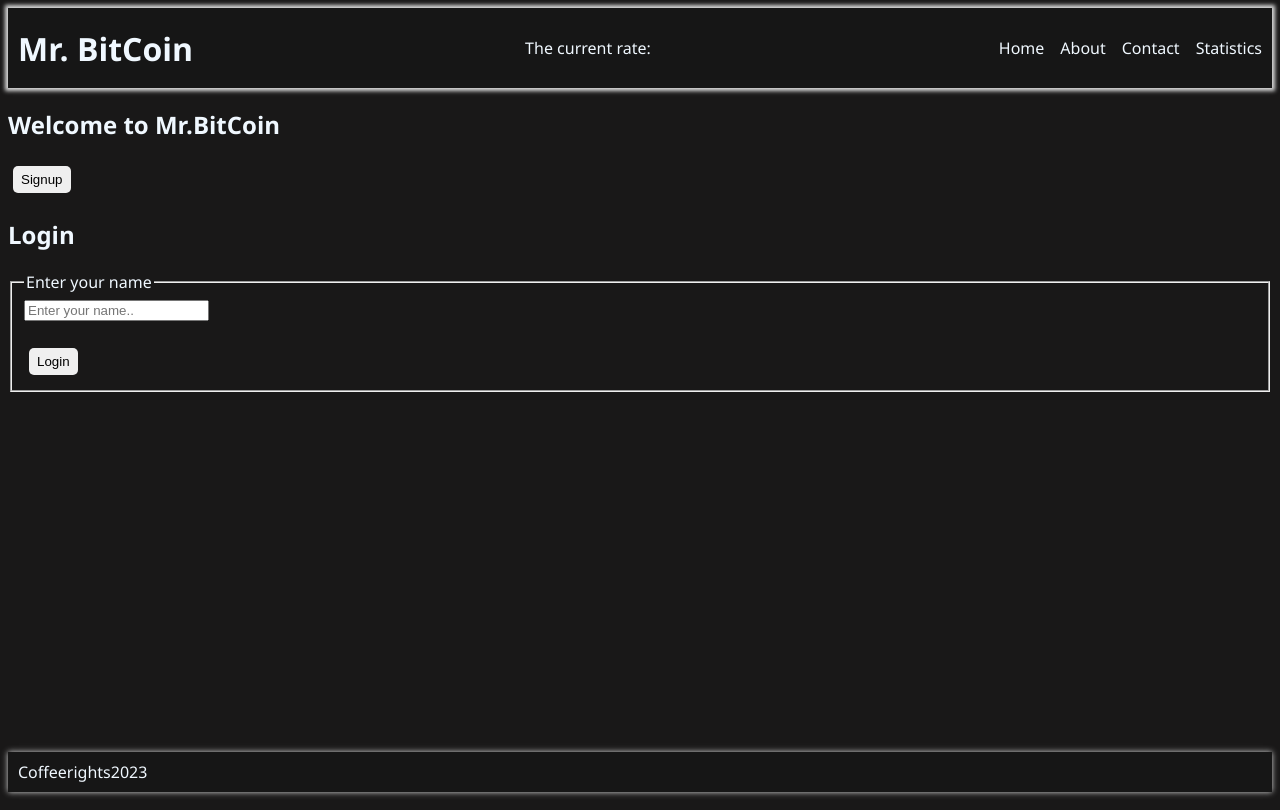
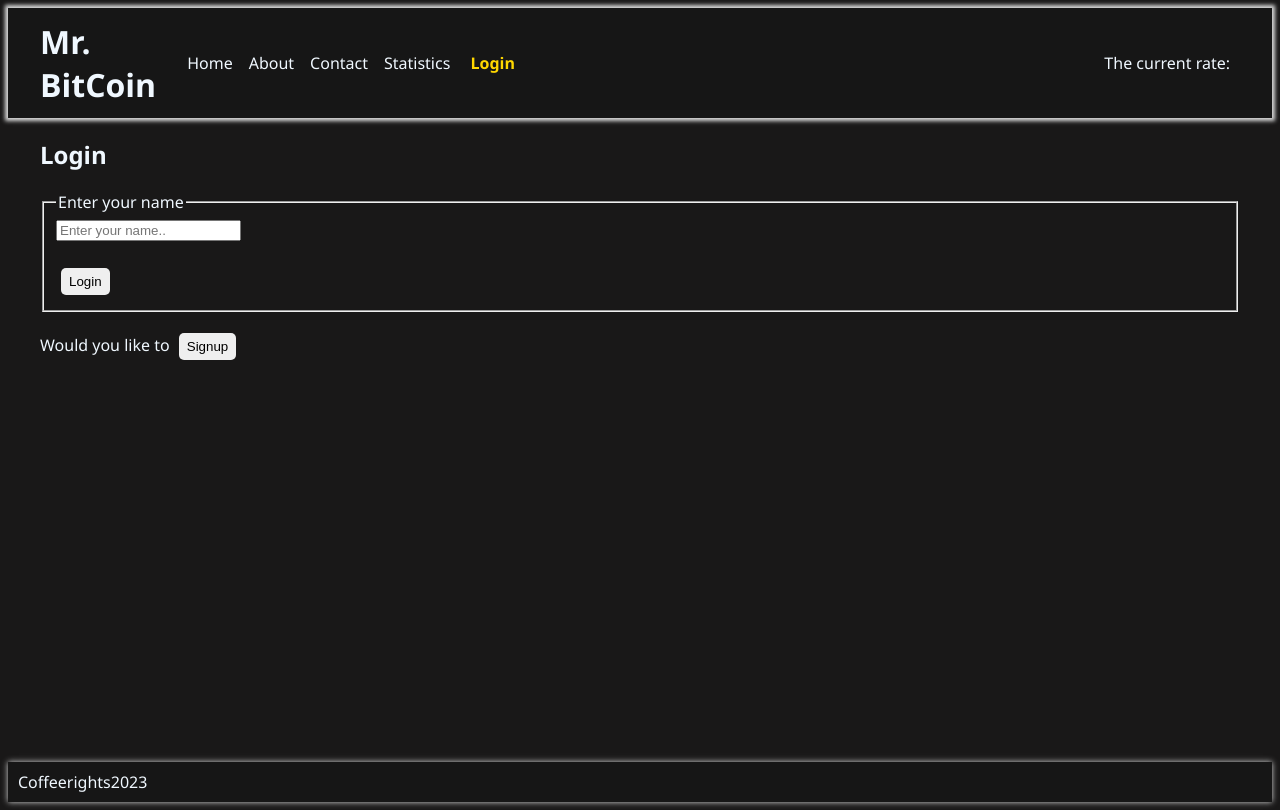
Before and after one commit to BatelKat96/Mr.BitCoin, a Vue app: page / in a window 1280 px wide. Built offline with nearby package versions, Linux system fonts and the light colour scheme; no server answers.

Commit message:
Create layout

```diff
--- a/src/App.vue
+++ b/src/App.vue
@@ -1,3 +1,12 @@
+
+<template>
+  <AppHeader />
+  <main class="main-container">
+    <RouterView />
+  </main>
+  <AppFooter />
+  <UserMsg />
+</template>
 <script>
 import AppHeader from "@/cmps/app-header.vue";
 import AppFooter from "@/cmps/app-footer.vue";
@@ -11,15 +20,6 @@ export default {
   },
 };
 </script>
-
-<template>
-  <AppHeader />
-  <main>
-    <RouterView />
-  </main>
-  <AppFooter />
-  <UserMsg />
-</template>
 
 <style scoped>
 main {
--- /dev/null
+++ b/src/assets/style/basic/_layout.scss
@@ -0,0 +1,27 @@
+.main-container {
+    display: grid;
+    grid-template-columns: 20px 1fr 20px;
+
+    >* {
+        grid-column: 2;
+
+        &.full {
+            grid-column: 1 /-1;
+        }
+    }
+
+    @include for-narrow-layout {
+        grid-template-columns:
+            minmax(20px, 1fr) minmax(auto, $mobile-breakpoint) minmax(20px, 1fr);
+    }
+
+    @include for-normal-layout {
+        grid-template-columns:
+            minmax(20px, 1fr) minmax(auto, $narrow-breakpoint) minmax(20px, 1fr);
+    }
+
+    @include for-wide-layout {
+        grid-template-columns:
+            minmax(20px, 1fr) minmax(auto, $normal-breakpoint) minmax(20px, 1fr);
+    }
+}
--- a/src/assets/style/base.scss
+++ b/src/assets/style/basic/base.scss
@@ -27,6 +27,6 @@ button {
   }
 
   &.btn-back {
-    padding: 8px 12px;
+    padding: 8px 20px;
   }
 }
--- a/src/assets/style/cmps/app-header.scss
+++ b/src/assets/style/cmps/app-header.scss
@@ -1,20 +1,49 @@
 header {
-    display: flex;
-    align-items: center;
-    justify-content: space-between;
 
-    height: 10vh;
-    padding-inline: 10px;
+    .header-container {
+        display: flex;
+        align-items: center;
+        justify-content: space-between;
+
+        height: 10vh;
+        padding-block: 15px;
+
+    }
+
     background-color: rgb(22, 22, 22);
     box-shadow: 0px 0px 4px 3px #dadada;
+
+    .nav-container {
+        display: flex;
+        align-items: center;
+        gap: 15px;
+    }
+
 
     a {
         margin-inline-start: 1em;
         color: aliceblue;
         text-decoration: none;
+
+        &:hover {
+            color: gold;
+        }
+
+
+    }
+
+
+
+    .router-link-active {
+        color: gold;
+        font-weight: bold;
     }
 
     p {
         text-align: center;
     }
+
+    .rate {
+        margin-inline-end: 10px;
+    }
 }
--- a/src/assets/style/main.scss
+++ b/src/assets/style/main.scss
@@ -1,10 +1,16 @@
-@import './base.scss';
+@import "setup/mixins";
+@import "setup/variables";
 
-@import 'pages/contact-details.scss';
-@import 'pages/contact-edit.scss';
+@import "basic/base.scss";
+@import "basic/layout";
 
-@import 'cmps/app-header.scss';
-@import 'cmps/app-footer.scss';
-@import 'cmps/contact-filter.scss';
-@import 'cmps/contact-list.scss';
-@import 'cmps/user-msg.scss';
+
+
+@import "pages/contact-details.scss";
+@import "pages/contact-edit.scss";
+
+@import "cmps/app-header.scss";
+@import "cmps/app-footer.scss";
+@import "cmps/contact-filter.scss";
+@import "cmps/contact-list.scss";
+@import "cmps/user-msg.scss";
--- /dev/null
+++ b/src/assets/style/setup/_mixins.scss
@@ -0,0 +1,25 @@
+/* Breakpoint mixins */
+
+@mixin for-mobile-layout {
+    @media (max-width: calc($mobile-breakpoint + 40px)) {
+        @content;
+    }
+}
+
+@mixin for-narrow-layout {
+    @media (min-width: calc($mobile-breakpoint + 40px)) {
+        @content;
+    }
+}
+
+@mixin for-normal-layout {
+    @media (min-width: calc($narrow-breakpoint + 40px)) {
+        @content;
+    }
+}
+
+@mixin for-wide-layout {
+    @media (min-width: calc($normal-breakpoint + 40px)) {
+        @content;
+    }
+}
--- /dev/null
+++ b/src/assets/style/setup/_variables.scss
@@ -0,0 +1,4 @@
+// Breakpoints
+$mobile-breakpoint: 460px;
+$narrow-breakpoint: 720px;
+$normal-breakpoint: 1200px;
--- a/src/cmps/app-header.vue
+++ b/src/cmps/app-header.vue
@@ -1,22 +1,27 @@
-<template>
-  <header>
-    <h1>Mr. BitCoin</h1>
-    <p v-if="currUser" class="header-p">
-      {{ currUser.name }}
-      <span> <button @click="onLogout">Logout</button></span>
-      <br />
-    </p>
-    <p>
-      The current rate:
-      <span v-if="currRate">{{ currRate }}</span>
-    </p>
+<template >
+  <header class="main-container">
+    <div class="header-container">
+      <div class="nav-container">
+        <h1>Mr. <br />BitCoin</h1>
 
         <nav>
           <RouterLink to="/home">Home</RouterLink>
           <RouterLink to="/about">About</RouterLink>
           <RouterLink to="/contact">Contact</RouterLink>
           <RouterLink to="/statistics">Statistics</RouterLink>
+          <RouterLink v-if="!currUser" to="/"> Login</RouterLink>
         </nav>
+      </div>
+      <p v-if="currUser" class="header-p">
+        {{ currUser.name }}
+        <span> <button @click="onLogout">Logout</button></span>
+      </p>
+      <p class="rate">
+        The current rate:
+        <br />
+        <span v-if="currRate">{{ currRate }}</span>
+      </p>
+    </div>
   </header>
 </template>
 
--- a/src/pages/login-signup.vue
+++ b/src/pages/login-signup.vue
@@ -1,10 +1,5 @@
 <template>
   <section>
-    <h1>Welcome to Mr.BitCoin</h1>
-    <button className="btn-link" @click="onToggleSignup">
-      {{ !isSignup ? "Signup" : "Login" }}
-    </button>
-
     <div v-if="!isSignup">
       <h2>Login</h2>
       <form @submit.prevent="onLogin">
@@ -38,6 +33,13 @@
         </fieldset>
       </form>
     </div>
+
+    <p>
+      Would you like to
+      <button className="btn-link" @click="onToggleSignup">
+        {{ !isSignup ? "Signup" : "Login" }}
+      </button>
+    </p>
   </section>
 </template>
 
--- a/vite.config.js
+++ b/vite.config.js
@@ -12,7 +12,6 @@ export default defineConfig({
     }
   }
 })
-
-module.exports = {
-  publicPath: process.env.NODE_ENV === "production" ? "/Mr.BitCoin/" : "/",
-};
+// module.exports = {
+//   publicPath: process.env.NODE_ENV === "production" ? "/Mr.BitCoin/" : "/",
+// };
```
Lines whose indentation alone changed are shown as unchanged.
